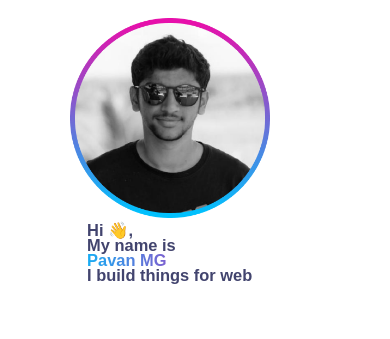
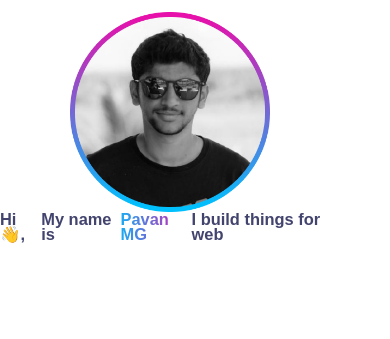
Before and after one commit to MechanicalDeathtrap/disent-test, a website: page index.html in a window 390 px wide. Shown: the part 96-435 px from the top of the page. Drawn offline with Linux system fonts and the light colour scheme.

Commit message:
mobile adaptive changes

```diff
--- a/index.html
+++ b/index.html
@@ -134,7 +134,6 @@
         </div>
         <div class="avatar-container">
             <img class="avatar" src="/src/img/avatar.png" alt="avatar photo">
-            <div></div>
         </div>
     </section>
     <section class="tech-stack-banner">
--- a/src/css/styles.sass
+++ b/src/css/styles.sass
@@ -8,7 +8,7 @@ body
   box-sizing: border-box
   overflow-x: hidden
   @include mobile()
-    margin: 21px 0 25px 0
+    margin: 15px 0 25px 0
 
 li
   list-style: none
@@ -40,7 +40,7 @@ header
     @include marginSides(7.5vw, 0)
   @include mobile()
     @include flexAndGap(3vw)
-    @include marginSides(3vw, 0)
+    @include marginSides(5vw, 0)
 
 .main-logo, .logo
   object-fit: cover
@@ -102,12 +102,19 @@ header
     align-items: center
     margin: 30px 13% 0 0
 
+.avatar-container
+  @include mobile()
+    display: flex
+    justify-content: center
+
 .greetings-container
   padding-top: 50px
   @include notebook()
     padding-top: 30px
   @include mobile()
     padding-top: 0
+    display: flex
+    justify-content: center
 
 .greetings
   margin: 0
@@ -162,6 +169,9 @@ header
   @include notebook()
     @include textSettings(26px, 400, 24px)
     @include adaptive_font(26)
+  @include mobile()
+    @include textSettings(16px, 400, 20px)
+
 
 .tech-stack-heading, .project-heading
   margin: 0
@@ -169,6 +179,8 @@ header
   @include notebook()
     @include textSettings(38px, 700, 24px)
     @include adaptive_font(38)
+  @include mobile()
+    @include textSettings(20px, 700, 24px)
 
 .tech-icons
   width: 100%
@@ -182,6 +194,10 @@ header
     @include notebook()
       row-gap:  50px
       column-gap: 84px
+    @include mobile()
+      grid-template-columns: repeat(auto-fit, minmax(40px, 40px))
+      row-gap:  30px
+      column-gap: 40px
 
 .tech-icon
   object-fit: cover
```
Also changed, not shown: src/css/styles.css, 1 other file.
